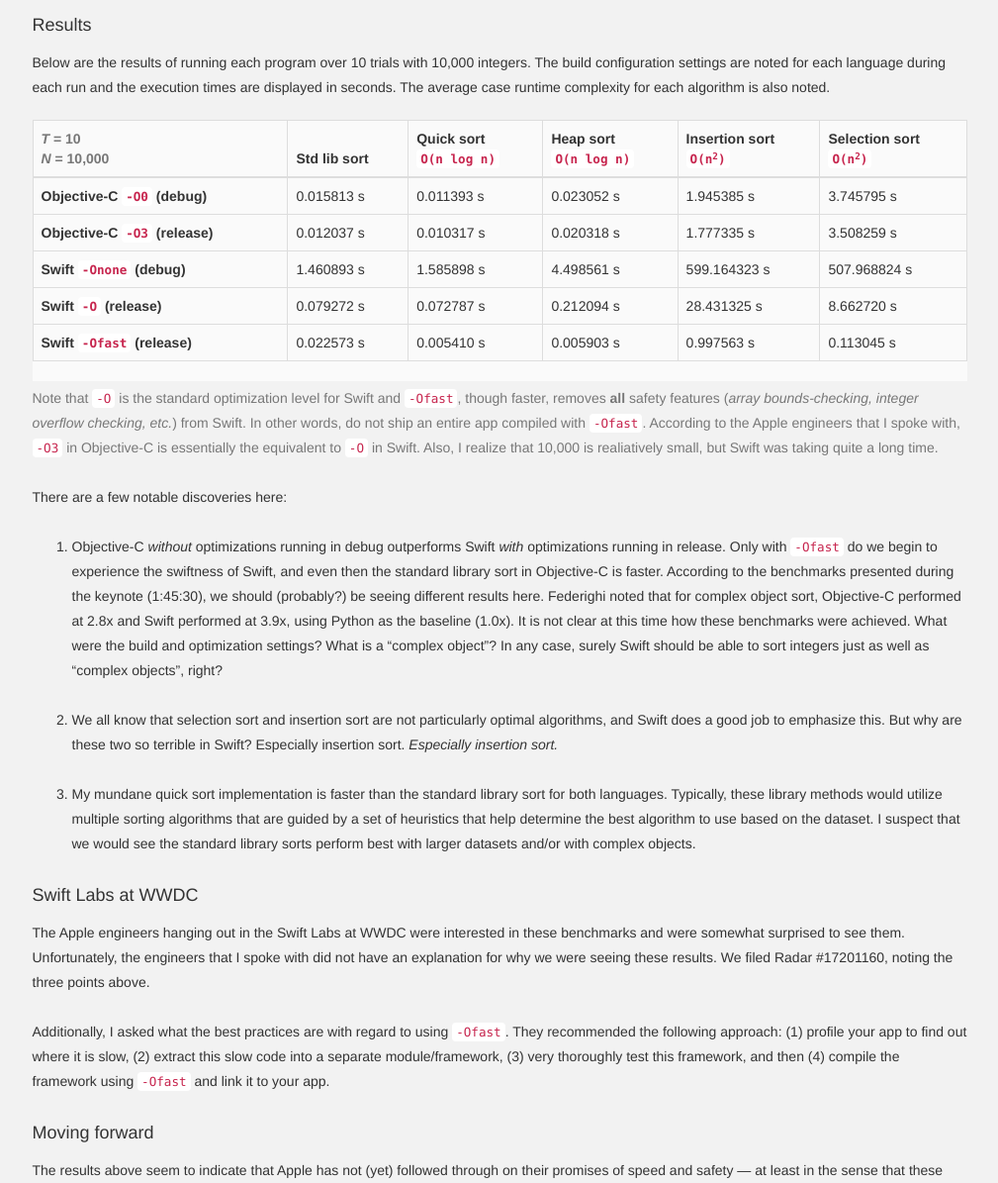
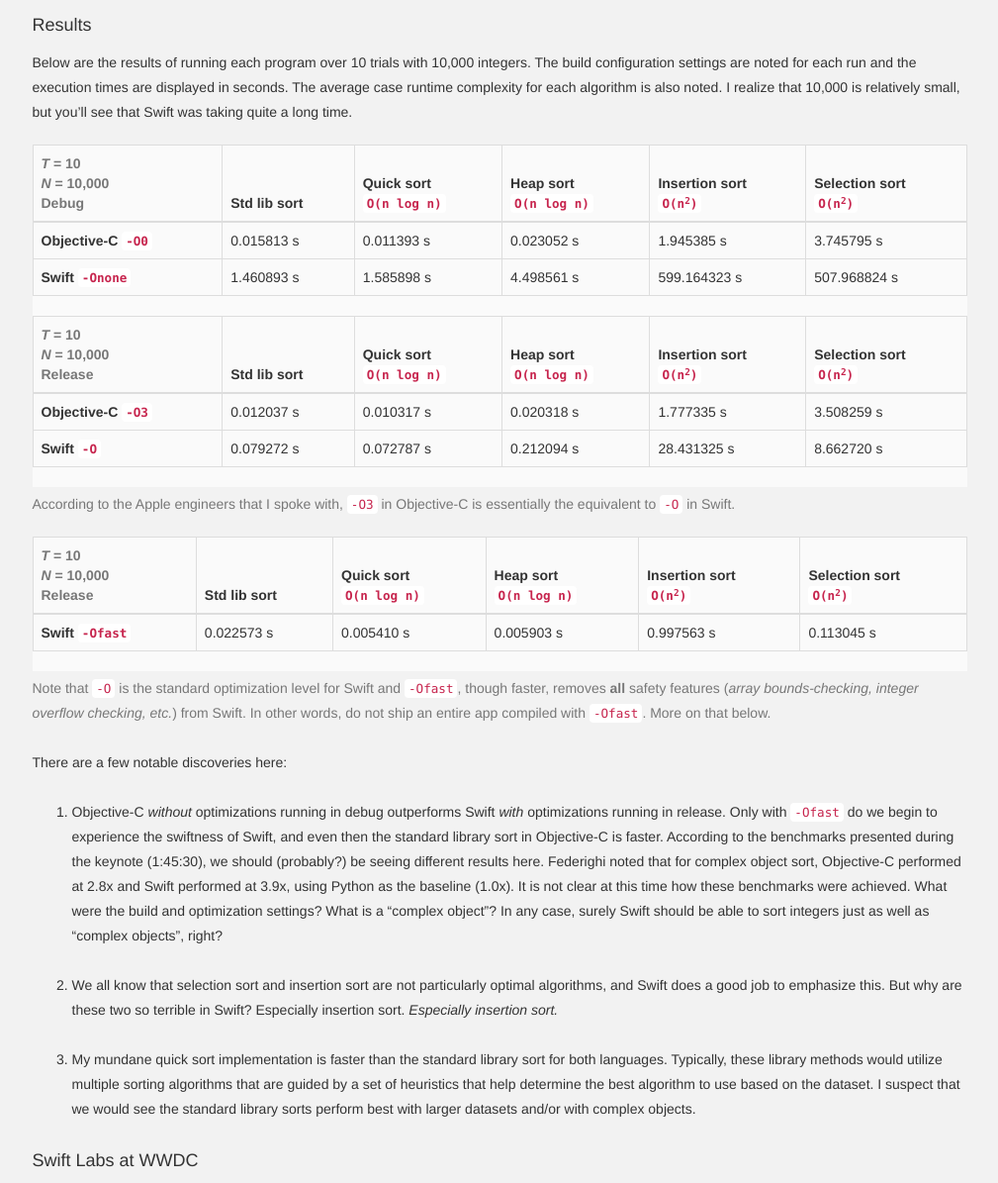
Before and after one commit to jessesquires/jessesquires.com, a Jekyll site: the page built from _posts/2014-06-24-apples-to-apples.md, in a window 1280 px wide and 1400 px high, scrolled down 1309 px, cut to the strip 205-1400 px from the top of the window. Shown: the whole strip at 99% size, without its empty margins (135-1144 px from the left). Built offline with Jekyll 4.4.1, drawn with Linux system fonts in a browser that asks for light colours; nearby versions of some CDN libraries; Markdown is read by kramdown in place of the engine named in the settings.

Commit message:
post revision, refactor table into 3 tables

```diff
--- a/_posts/2014-06-24-apples-to-apples.md
+++ b/_posts/2014-06-24-apples-to-apples.md
@@ -36,15 +36,18 @@
 
 #### Results
 
-Below are the results of running each program over 10 trials with 10,000 integers. The build configuration settings are noted for each language during each run and the execution times are displayed in seconds. The average case runtime complexity for each algorithm is also noted.
+Below are the results of running each program over 10 trials with 10,000 integers. The build configuration settings are noted for each run and the execution times are displayed in seconds. The average case runtime complexity for each algorithm is also noted. I realize that 10,000 is relatively small, but you'll see that Swift was taking quite a long time.
 
 <div class="table-responsive">
 	<table class="table table-bordered table-hover">
 		<thead>
 			<tr>
-				<th class="text-muted"><em>T</em> = 10
+				<th class="text-muted">
+					<em>T</em> = 10
 					<br />
 					<em>N</em> = 10,000
+					<br />
+					Debug
 				</th>
 				<th>Std lib sort</th>
 				<th>Quick sort<br/><code>O(n log n)</code></th>
@@ -55,7 +58,7 @@
 		</thead>
 		<tbody>
 			<tr>
-				<th>Objective-C <code>-O0</code> (debug)</th>
+				<th>Objective-C <code>-O0</code></th>
 				<td>0.015813 s</td>
 				<td>0.011393 s</td>
 				<td>0.023052 s</td>
@@ -63,7 +66,38 @@
 				<td>3.745795 s</td>
 			</tr>
 			<tr>
-				<th>Objective-C <code>-O3</code> (release)</th>
+				<th>Swift <code>-Onone</code></th>
+				<td>1.460893 s</td>
+				<td>1.585898 s</td>
+				<td>4.498561 s</td>
+				<td>599.164323 s</td>
+				<td>507.968824 s</td>
+			</tr>
+		</tbody>
+	</table>
+</div>
+
+<div class="table-responsive">
+	<table class="table table-bordered table-hover">
+		<thead>
+			<tr>
+				<th class="text-muted">
+					<em>T</em> = 10
+					<br />
+					<em>N</em> = 10,000
+					<br />
+					Release
+				</th>
+				<th>Std lib sort</th>
+				<th>Quick sort<br/><code>O(n log n)</code></th>
+				<th>Heap sort<br/><code>O(n log n)</code></th>
+				<th>Insertion sort<br/><code>O(n<sup>2</sup>)</code></th>
+				<th>Selection sort<br/><code>O(n<sup>2</sup>)</code></th>
+			</tr>
+		</thead>
+		<tbody>
+			<tr>
+				<th>Objective-C <code>-O3</code></th>
 				<td>0.012037 s</td>
 				<td>0.010317 s</td>
 				<td>0.020318 s</td>
@@ -71,23 +105,40 @@
 				<td>3.508259 s</td>
 			</tr>
 			<tr>
-				<th>Swift <code>-Onone</code> (debug)</th>
-				<td>1.460893 s</td>
-				<td>1.585898 s</td>
-				<td>4.498561 s</td>
-				<td>599.164323 s</td>
-				<td>507.968824 s</td>
-			</tr>
-			<tr>
-				<th>Swift <code>-O</code> (release)</th>
+				<th>Swift <code>-O</code></th>
 				<td>0.079272 s</td>
 				<td>0.072787 s</td>
 				<td>0.212094 s</td>
 				<td>28.431325 s</td>
 				<td>8.662720 s</td>
 			</tr>
+		</tbody>
+	</table>
+</div>
+
+<p class="text-muted">According to the Apple engineers that I spoke with, <code>-O3</code> in Objective-C is essentially the equivalent to <code>-O</code> in Swift. </p>
+
+<div class="table-responsive">
+	<table class="table table-bordered table-hover">
+		<thead>
 			<tr>
-				<th>Swift <code>-Ofast</code> (release)</th>
+				<th class="text-muted">
+					<em>T</em> = 10
+					<br />
+					<em>N</em> = 10,000
+					<br />
+					Release
+				</th>
+				<th>Std lib sort</th>
+				<th>Quick sort<br/><code>O(n log n)</code></th>
+				<th>Heap sort<br/><code>O(n log n)</code></th>
+				<th>Insertion sort<br/><code>O(n<sup>2</sup>)</code></th>
+				<th>Selection sort<br/><code>O(n<sup>2</sup>)</code></th>
+			</tr>
+		</thead>
+		<tbody>
+			<tr>
+				<th>Swift <code>-Ofast</code></th>
 				<td>0.022573 s</td>
 				<td>0.005410 s</td>
 				<td>0.005903 s</td>
@@ -98,7 +149,7 @@
 	</table>
 </div>
 
-<p class="text-muted">Note that <code>-O</code> is the standard optimization level for Swift and <code>-Ofast</code>, though faster, removes <strong>all</strong> safety features (<em>array bounds-checking, integer overflow checking, etc.</em>) from Swift. In other words, do not ship an entire app compiled with <code>-Ofast</code>. According to the Apple engineers that I spoke with, <code>-O3</code> in Objective-C is essentially the equivalent to <code>-O</code> in Swift. Also, I realize that 10,000 is realiatively small, but Swift was taking quite a long time.</p>
+<p class="text-muted">Note that <code>-O</code> is the standard optimization level for Swift and <code>-Ofast</code>, though faster, removes <strong>all</strong> safety features (<em>array bounds-checking, integer overflow checking, etc.</em>) from Swift. In other words, do not ship an entire app compiled with <code>-Ofast</code>. More on that below.</p>
 
 There are a few notable discoveries here:
 
```
